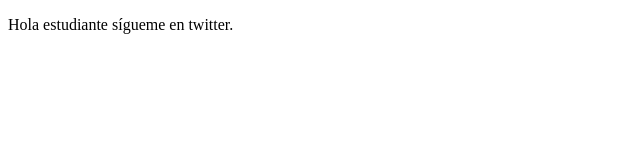
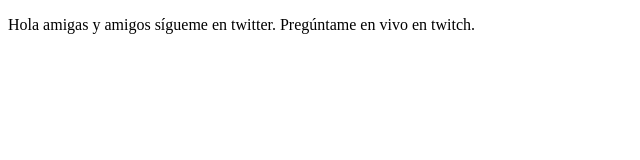
Before and after one commit to josephadolfomb/proyectoDemoCursoPrework, a plain HTML site: page index.html in a window 1280 px wide. Shown: the whole page, without its empty margins (0-640 px from the left). Drawn offline with Linux system fonts and the light colour scheme.

Commit message:
"Cambio en index"

```diff
--- a/index.html
+++ b/index.html
@@ -8,7 +8,8 @@
 </head>
 <body>
     <p>
-        Hola estudiante sígueme en twitter.
+        Hola amigas y amigos sígueme en twitter.
+        Pregúntame en vivo en twitch.
     </p>
 </body>
 </html>
```
